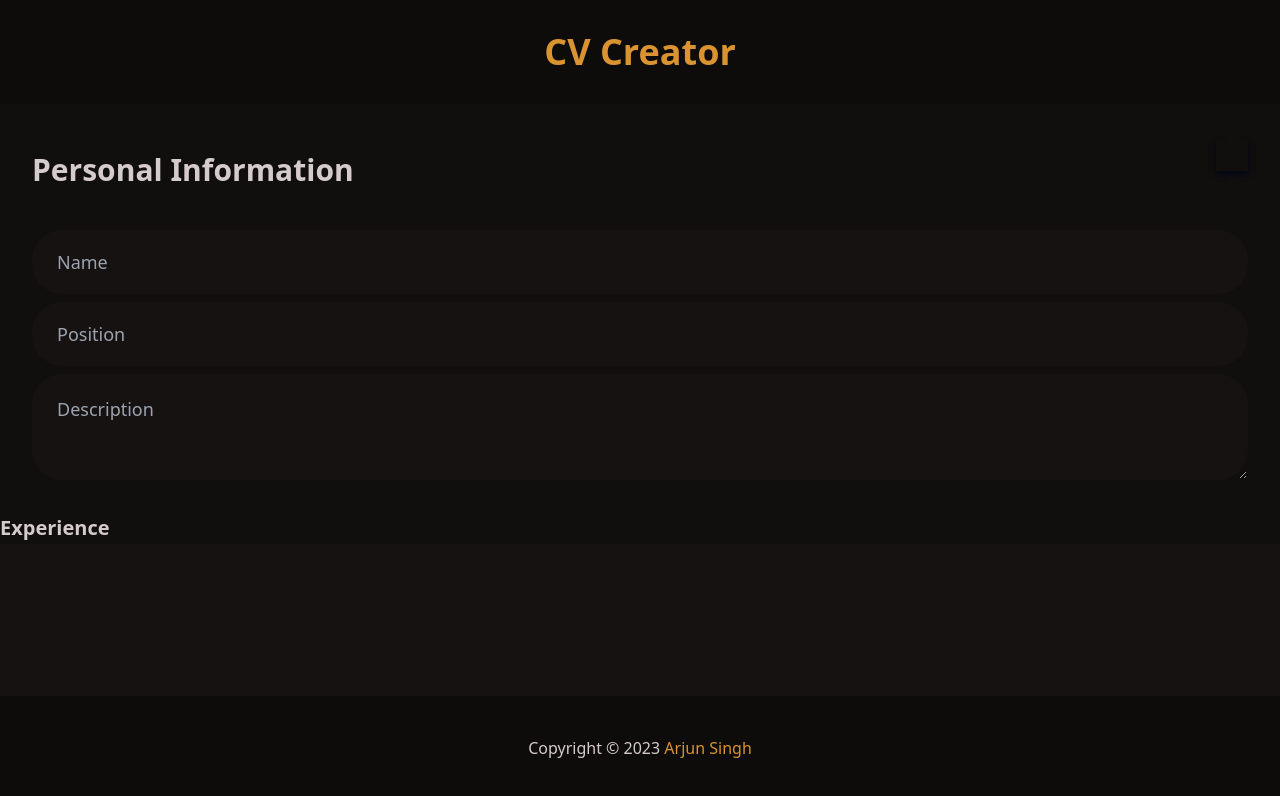
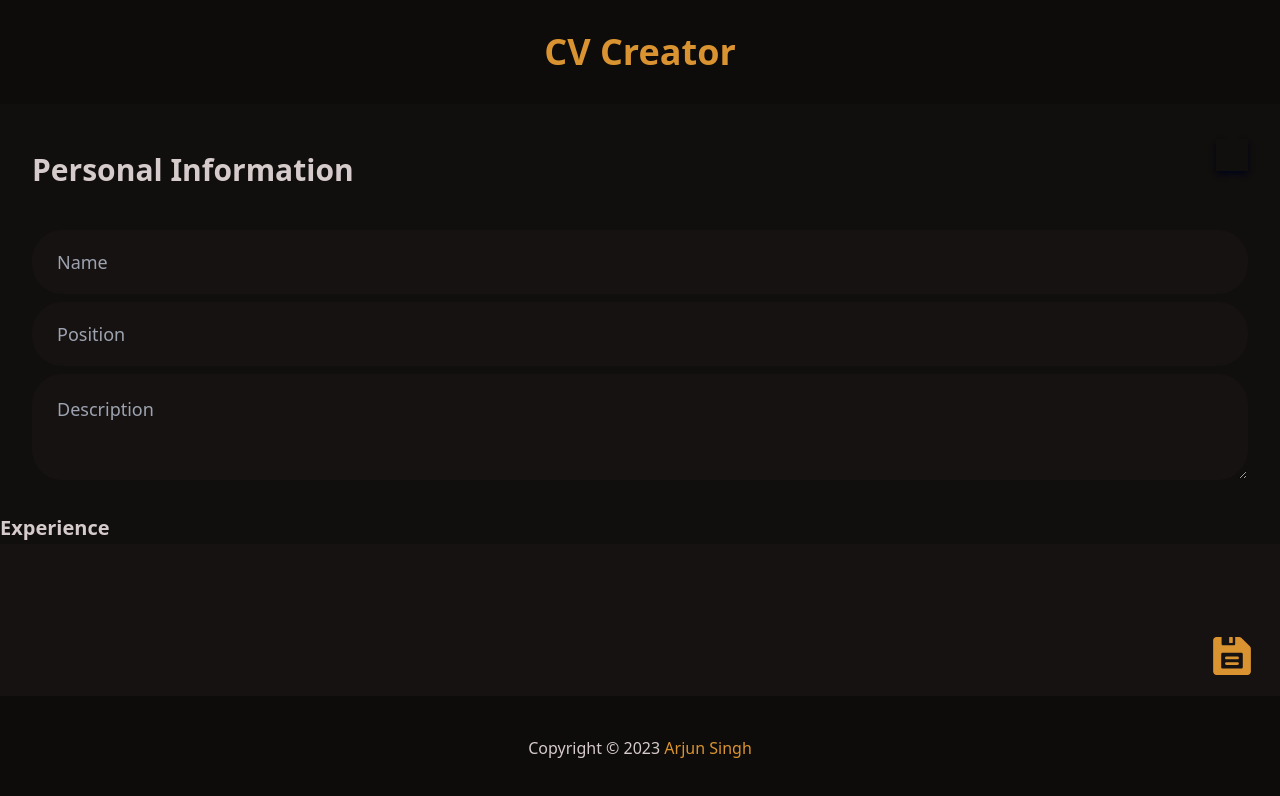
Before and after one commit to dotarjun/CV-Project-React, a React (Create React App) app: page / in a window 1280 px wide. Shown: the top 796 px of the page. Built offline with nearby package versions, Linux system fonts and the light colour scheme; some icons are missing.

Commit message:
🚀 feat(main.jsx): add Save component to Main component

```diff
--- a/src/Components/main.jsx
+++ b/src/Components/main.jsx
@@ -4,6 +4,7 @@ import Contact from './Main Components/contact';
 import Experience from './Main Components/experience';
 import Projects from './Main Components/projects';
 import Skills from './Main Components/skills';
+import Save from './save';
 
 export default function Main() {
   return (
@@ -13,6 +14,7 @@ export default function Main() {
       <Experience />
       <Projects />
       <Skills />
+      <Save />
     </main>
   );
 }
```
